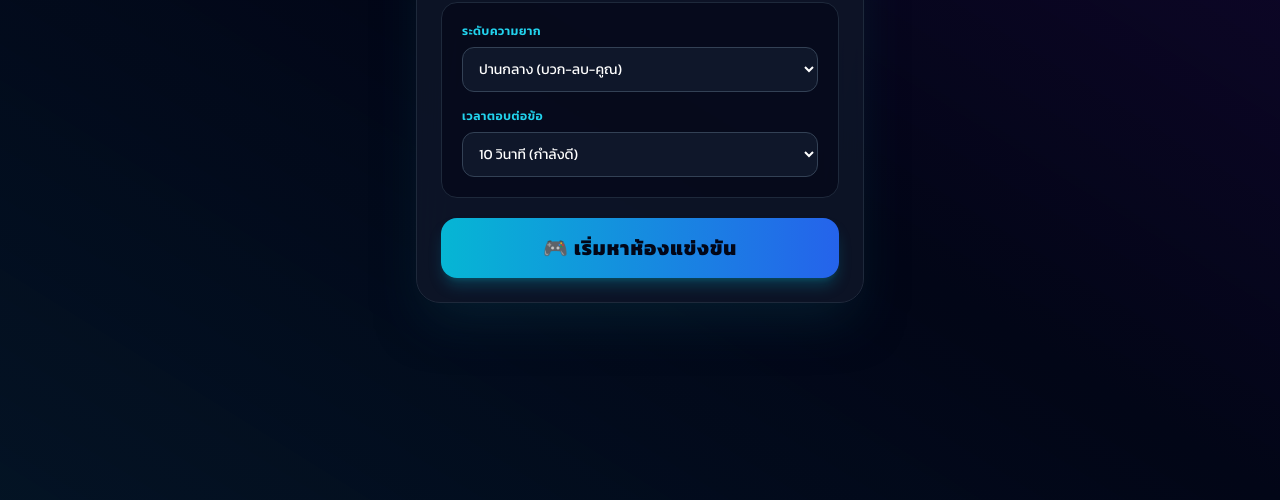
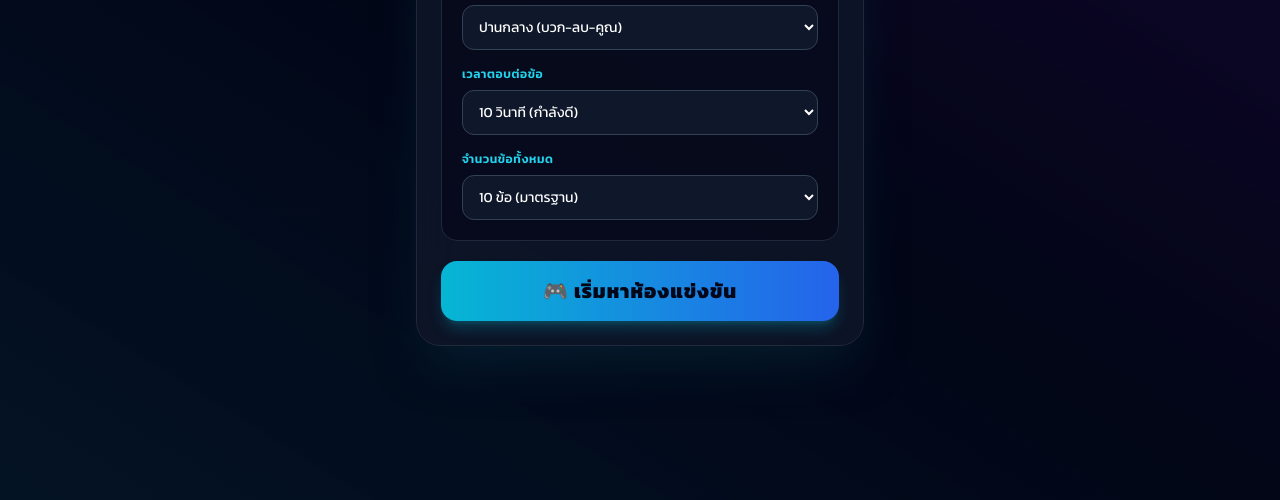
Before and after one commit to sittisak2009/Online-game, a website: page public/index.html in a window 1280 px wide. Shown: the part 300-800 px from the top of the page. Drawn offline with nearby package versions, Linux system fonts and the light colour scheme; no server answers.

Commit message:
Update index.html

```diff
--- a/public/index.html
+++ b/public/index.html
@@ -53,6 +53,17 @@
                         <option value="15">15 วินาที (มีเวลาคิด)</option>
                     </select>
                 </div>
+
+                <!-- Total Questions Selection -->
+                <div>
+                    <label class="block text-xs font-semibold text-cyan-400 uppercase tracking-wider mb-2">จำนวนข้อทั้งหมด</label>
+                    <select id="question-count-select" class="w-full bg-slate-900 border border-slate-700 rounded-xl px-3 py-2.5 text-sm text-white focus:outline-none focus:border-cyan-500">
+                        <option value="5">5 ข้อ (เกมไว)</option>
+                        <option value="10" selected>10 ข้อ (มาตรฐาน)</option>
+                        <option value="15">15 ข้อ (วัดความอึด)</option>
+                        <option value="20">20 ข้อ (มาราธอน)</option>
+                    </select>
+                </div>
             </div>
 
             <button id="find-match-btn"
@@ -67,12 +78,17 @@
                 <span class="inline-block w-3 h-3 rounded-full bg-amber-400 animate-ping"></span>
                 <span id="status-text">กำลังค้นหาผู้เล่นที่เลือกเงื่อนไขตรงกัน...</span>
             </div>
-            <div id="match-info" class="text-xs text-slate-400"></div>
+            <div id="match-info" class="text-xs text-slate-400 leading-relaxed"></div>
             <button id="cancel-match-btn" class="text-xs text-rose-400 hover:underline">ยกเลิกการค้นหา</button>
         </div>
 
         <!-- Screen 3: Game Box -->
         <div id="game-box" class="hidden space-y-5">
+            <!-- Question Counter Bar -->
+            <div class="text-center bg-slate-950/80 border border-slate-800 rounded-xl py-1.5 px-3">
+                <span id="question-tracker" class="text-xs font-bold tracking-widest text-cyan-400">ข้อที่ 1 / 10</span>
+            </div>
+
             <!-- Scoreboard -->
             <div class="grid grid-cols-2 gap-3">
                 <div class="bg-gradient-to-b from-cyan-950/40 to-slate-950 border border-cyan-500/30 rounded-2xl p-3 text-center">
@@ -123,4 +139,4 @@
     <script src="/socket.io/socket.io.js"></script>
     <script src="client.js"></script>
 </body>
-</html>
+    </html>
```
